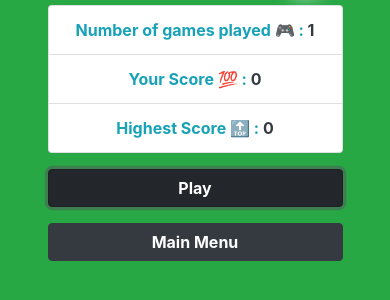
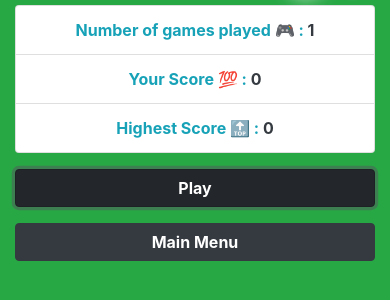
Before and after one commit to rajeshwar229/whiteBlack, a plain HTML site: page index.html in a window 390 px wide. Both pictures are taken after a click on the button "Play". Shown: the part 36-336 px from the top of the page. Drawn offline with Linux system fonts and the light colour scheme.

Commit message:
stats width from 10 to 12 in mobile

```diff
--- a/index.html
+++ b/index.html
@@ -54,7 +54,7 @@
     </div>
 
     <div class="row m-0 statistics d-none">
-      <div class="col-10 col-md-8 col-lg-6 col-xl-4 mx-auto mt-2">
+      <div class="col-12 col-md-8 col-lg-6 col-xl-4 mx-auto mt-2">
           <ul class="list-group font-weight-bold text-center">
               <li class="list-group-item text-info">Number of games played 🎮 : <span class="games-played text-dark">0</span></li>
               <li class="list-group-item text-info">Your Score 💯 : <span class="score text-dark">0</span></li>
```
